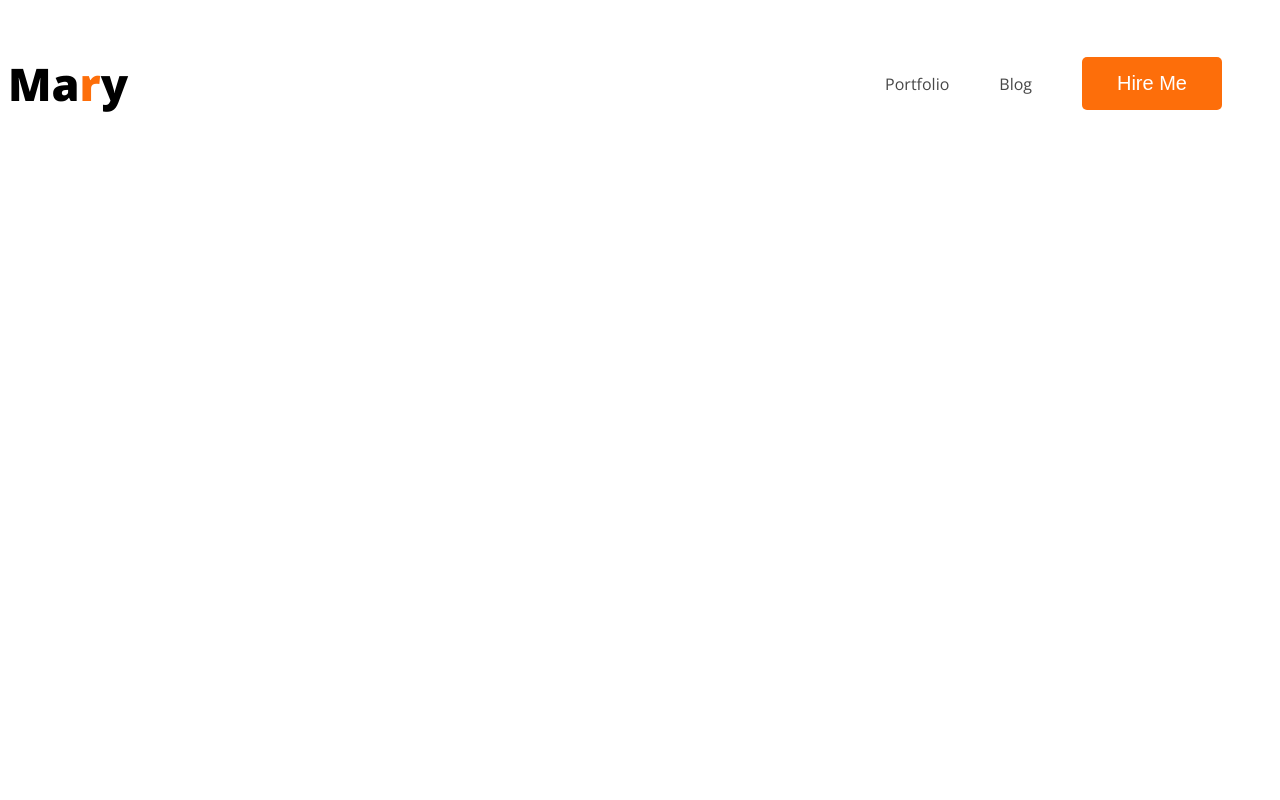
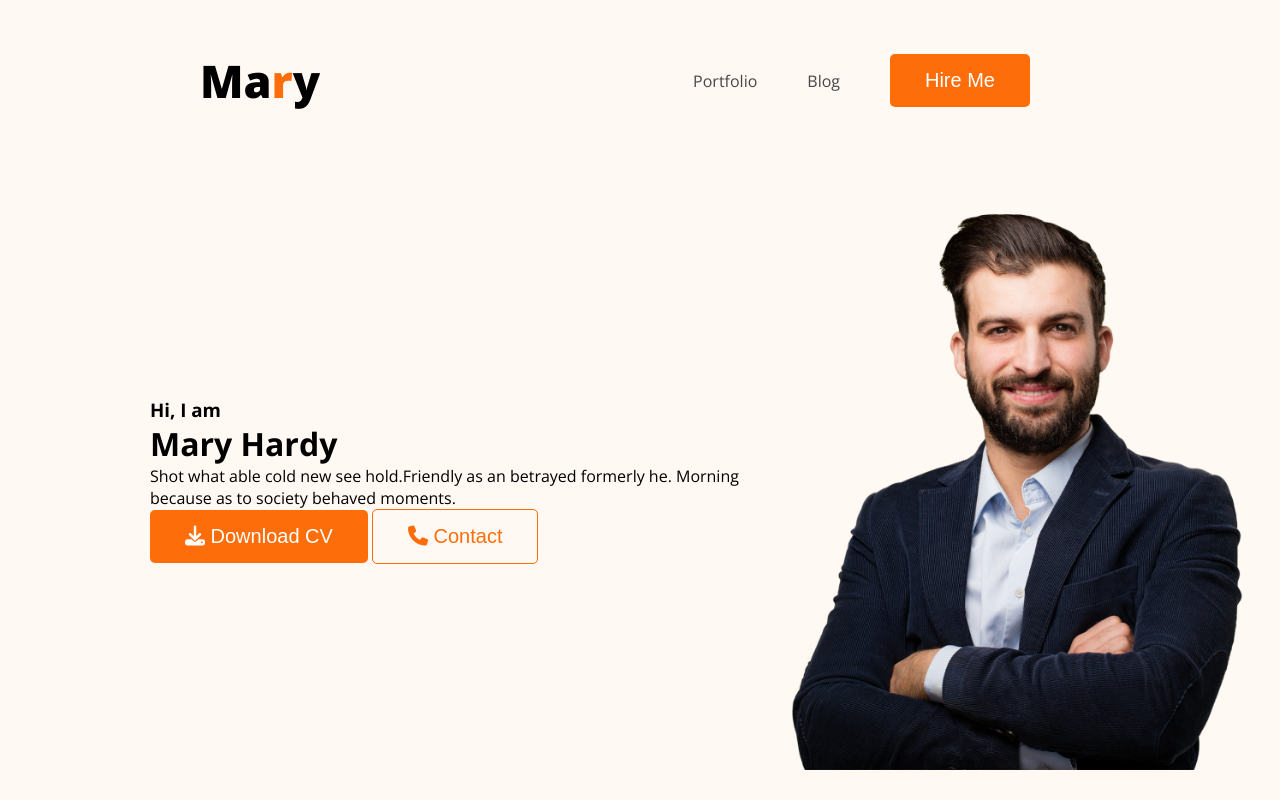
Before and after one commit to Tanmoy-Barua/portfolioWebsiteByPH, a plain HTML site: page index.html in a window 1280 px wide. Drawn offline with nearby package versions, Linux system fonts and the light colour scheme.

Commit message:
Banner content and portfolio image updated

```diff
--- a/css/style.css
+++ b/css/style.css
@@ -1,5 +1,11 @@
 /* font family Import */
 @import url('https://fonts.googleapis.com/css2?family=Open+Sans:ital,wght@0,300;0,400;0,500;0,600;0,700;0,800;1,300;1,400;1,500;1,600;1,700;1,800&display=swap');
+
+*{
+    margin: 0;
+    padding: 0;
+    outline: 0;
+}
 
 body{
     font-family: 'Open Sans', sans-serif;
@@ -22,6 +28,19 @@ a{
     line-height: normal;
     color: white;
     padding: 15px 35px;
+    cursor: pointer;
+}
+.secondary-button{
+    background-color: transparent;
+    border-radius: 5px;
+    border: 1px solid var(--primary-color);
+    font-size: 20px;
+    font-style: normal;
+    font-weight: 400;
+    line-height: normal;
+    color: var(--primary-color);
+    padding: 15px 35px;
+    cursor: pointer;
 }
 
 /* mavigation style start */
@@ -30,6 +49,7 @@ nav{
     display: flex;
     justify-content: space-between;
     align-items: center;
+    padding: 50px 200px;
 }
 nav h3{
     font-style: normal;
@@ -52,3 +72,17 @@ nav ul > li{
 nav ul li a {
     color: #474747;
 }
+
+/* header style started */
+header{
+    background-color: #FFF8F3;
+}
+
+.banner{
+    display: flex;
+    align-items: center;
+    padding: 30px 30px 30px 150px;
+}
+.banner .profile-pic{
+    width: 500px;
+}
--- a/index.html
+++ b/index.html
@@ -4,6 +4,9 @@
     <meta charset="UTF-8">
     <meta name="viewport" content="width=device-width, initial-scale=1.0">
     <title>Portfolio Website By Programming Hero</title>
+    <!-- fontawsome CDN -->
+    <link rel="stylesheet" href="https://cdnjs.cloudflare.com/ajax/libs/font-awesome/6.4.2/css/all.min.css"/>
+
     <link rel="stylesheet" href="css/color.css">
     <link rel="stylesheet" href="css/style.css">
 </head>
@@ -17,6 +20,16 @@
                 <li><button class="primary-button">Hire Me</button></li>
             </ul>
         </nav>
+        <div class="banner">
+            <div class="banner-content">
+                <h3 class="banner-greet">Hi, I  am</h3>
+                <h1 class="banner-heading">Mary Hardy</h1>
+                <p>Shot what able cold new see hold.Friendly as an betrayed formerly he. Morning because as to society behaved moments.</p>
+                <button class="primary-button"><i class="fa-solid fa-download"></i> Download CV</button>
+                <button class="secondary-button"><i class="fa-solid fa-phone"></i> Contact</button>
+            </div>
+            <img class="profile-pic" src="images/hardy.png" alt="Hardy Image">
+        </div>
     </header>
     <main></main>
     <footer></footer>
```
